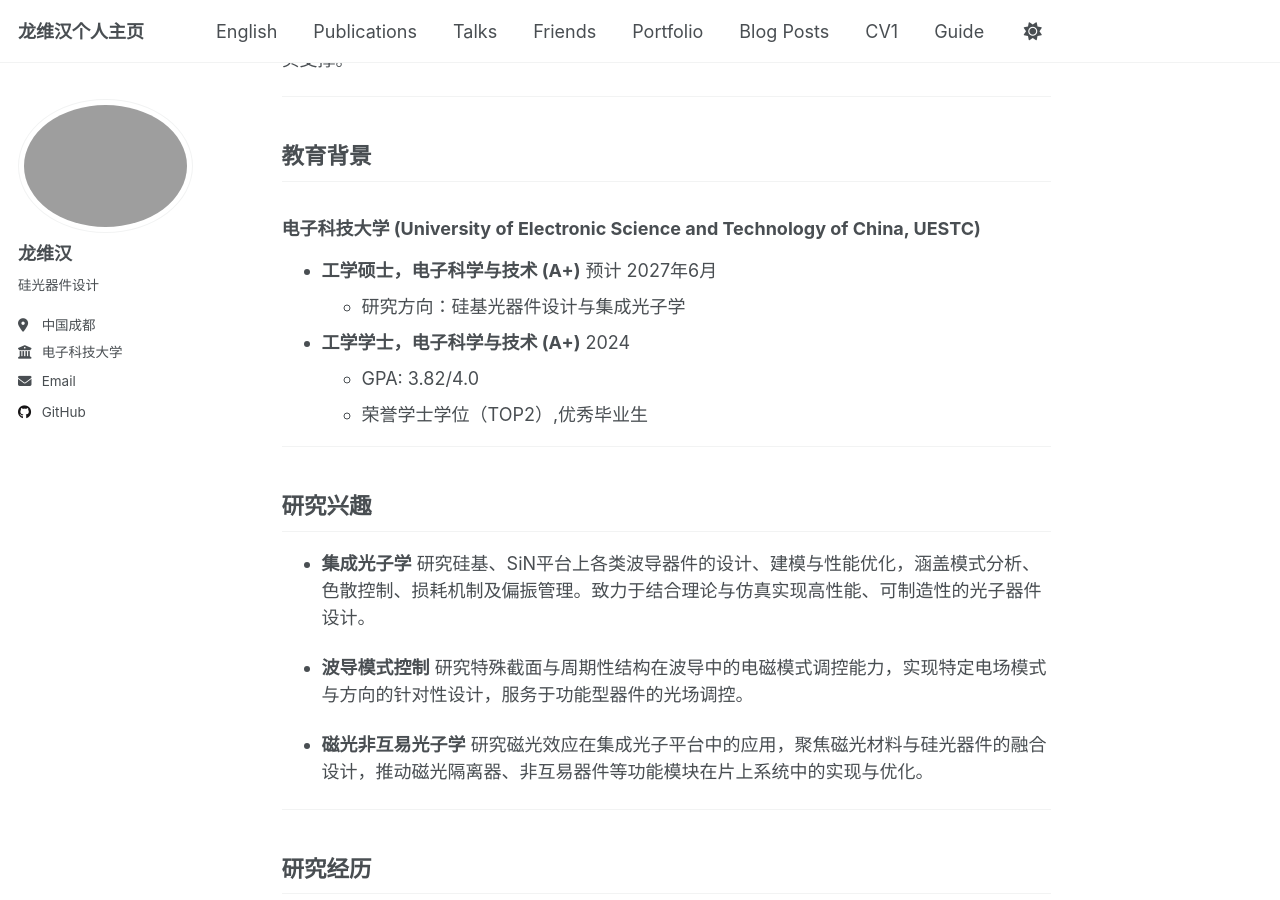
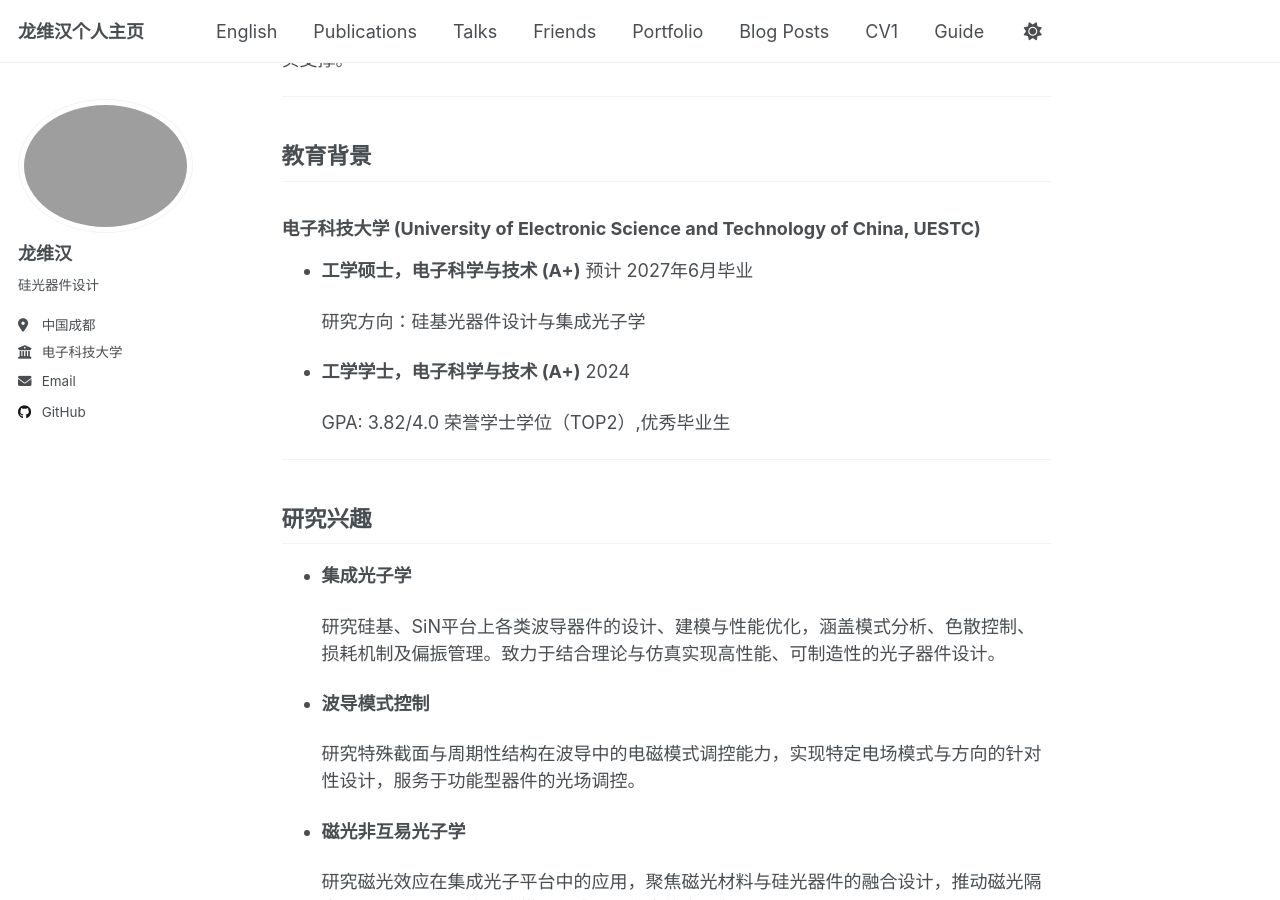
Before and after one commit to LongWeihan/cn-site, a Jekyll site: the page built from _pages/about.md, in a window 1280 px wide and 900 px high, scrolled down 431 px. Built offline with Jekyll 4.4.1, drawn with Linux system fonts in a browser that asks for light colours.

Commit message:
about.md

```diff
--- a/_pages/about.md
+++ b/_pages/about.md
@@ -21,23 +21,29 @@ redirect_from:
 
 ### 电子科技大学 (University of Electronic Science and Technology of China, UESTC)
 
-* **工学硕士，电子科学与技术 (A+)** 预计 2027年6月
-    * 研究方向：硅基光器件设计与集成光子学
+* **工学硕士，电子科学与技术 (A+)** 预计 2027年6月毕业
+
+  研究方向：硅基光器件设计与集成光子学
+
 * **工学学士，电子科学与技术 (A+)** 2024
-    * GPA: 3.82/4.0
-    * 荣誉学士学位（TOP2）,优秀毕业生
+
+  GPA: 3.82/4.0
+  荣誉学士学位（TOP2）,优秀毕业生
 
 ---
 
 ## 研究兴趣
 
 - **集成光子学**
+
   研究硅基、SiN平台上各类波导器件的设计、建模与性能优化，涵盖模式分析、色散控制、损耗机制及偏振管理。致力于结合理论与仿真实现高性能、可制造性的光子器件设计。
 
 - **波导模式控制**
+
   研究特殊截面与周期性结构在波导中的电磁模式调控能力，实现特定电场模式与方向的针对性设计，服务于功能型器件的光场调控。
 
 - **磁光非互易光子学**
+
   研究磁光效应在集成光子平台中的应用，聚焦磁光材料与硅光器件的融合设计，推动磁光隔离器、非互易器件等功能模块在片上系统中的实现与优化。
 
 ---
```
